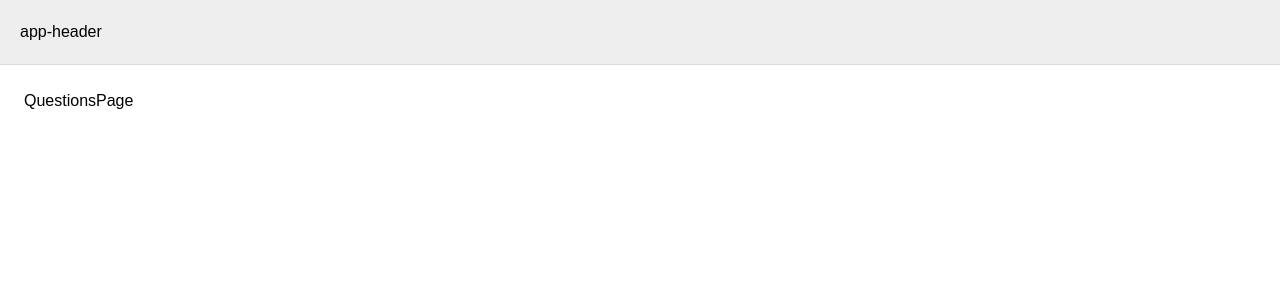
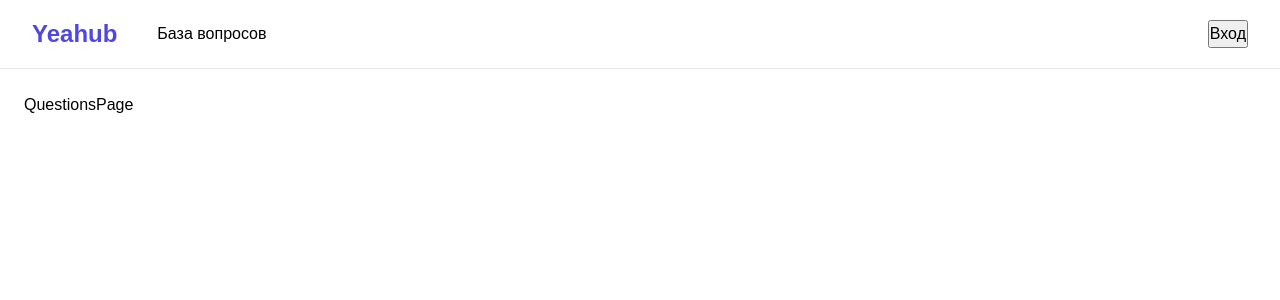
Before and after one commit to ally-razum/YeaHub-questions, a React (Vite) app: page / in a window 1280 px wide. Shown: the top 300 px of the page. Built offline with nearby package versions, Linux system fonts and the light colour scheme.

Commit message:
chore: declare question types based on Swagger and create Header layout skeleton

```diff
--- a/src/app/layouts/Layout.tsx
+++ b/src/app/layouts/Layout.tsx
@@ -1,13 +1,12 @@
 import { Outlet } from "react-router-dom";
 import "./Layout.css"
+import { Header } from "../../widgets/Header/Header";
 
 export function Layout() {
   return (
     <div className="app-layout">
-      <header className="app-header">
-        app-header
-      </header>
-      <main className="app-content" >
+      <Header />
+      <main className="app-content">
         <Outlet />
       </main>
     </div>
--- /dev/null
+++ b/src/widgets/Header/Header.css
@@ -0,0 +1,20 @@
+.yeahub-header {
+  display: flex;
+  justify-content: space-between;
+  align-items: center;
+  padding: 16px 32px;
+  background-color: #ffffff;
+  border-bottom: 1px solid #e5e7eb;
+}
+
+.yeahub-header__left {
+  display: flex;
+  align-items: center;
+  gap: 40px;
+}
+
+.yeahub-header__logo {
+  font-size: 24px;
+  font-weight: 700;
+  color: #4f46e5;
+}
--- /dev/null
+++ b/src/widgets/Header/Header.tsx
@@ -0,0 +1,18 @@
+import { Link } from "react-router-dom";
+import "./Header.css";
+
+export function Header() {
+  return (
+    <header className="yeahub-header">
+      <div className="yeahub-header__left">
+        <div className="yeahub-header__logo">Yeahub</div>
+        <nav className="yeahub-header__nav">
+          <Link to="/">База вопросов</Link>
+        </nav>
+      </div>
+      <div className="yeahub-header__right">
+        <button className="header__btn">Вход</button>
+      </div>
+    </header>
+  );
+}
```
Also changed, not shown: src/entities/question/model/types.ts (added, +32 -0 lines).
